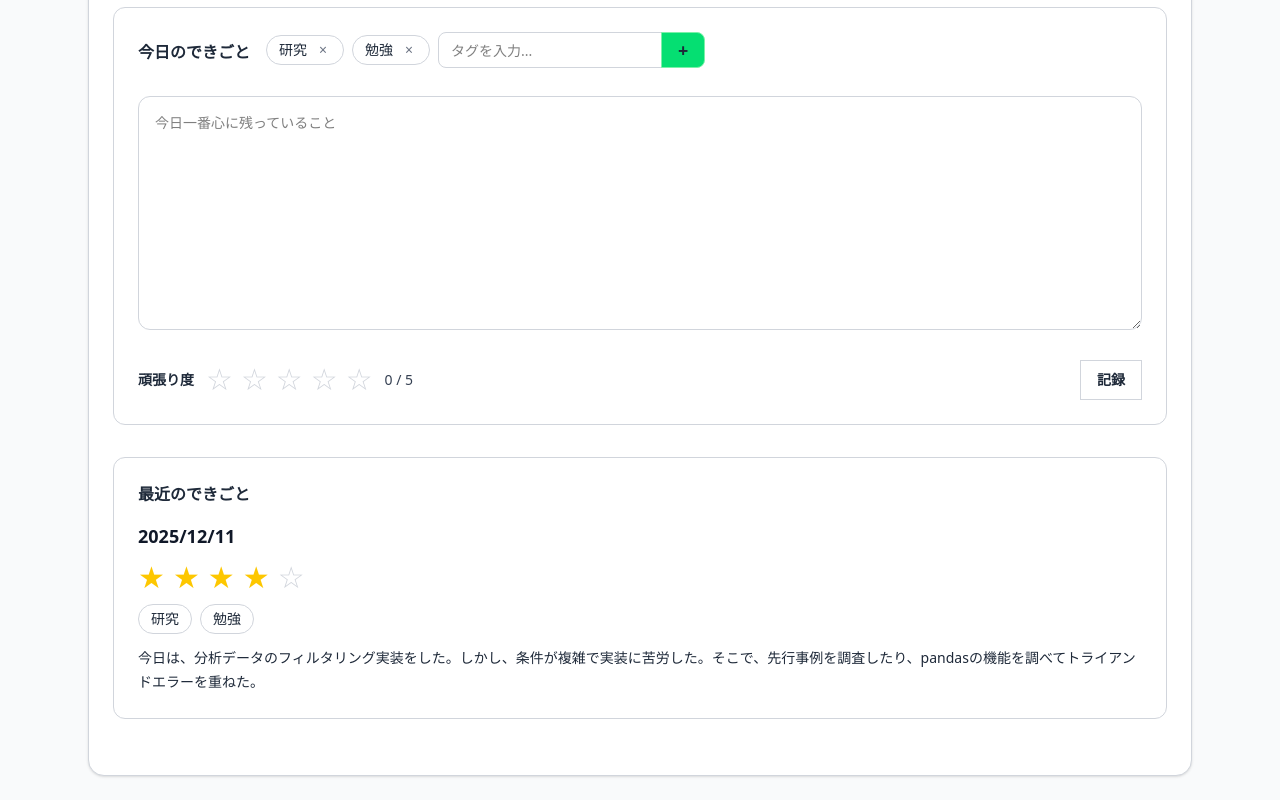
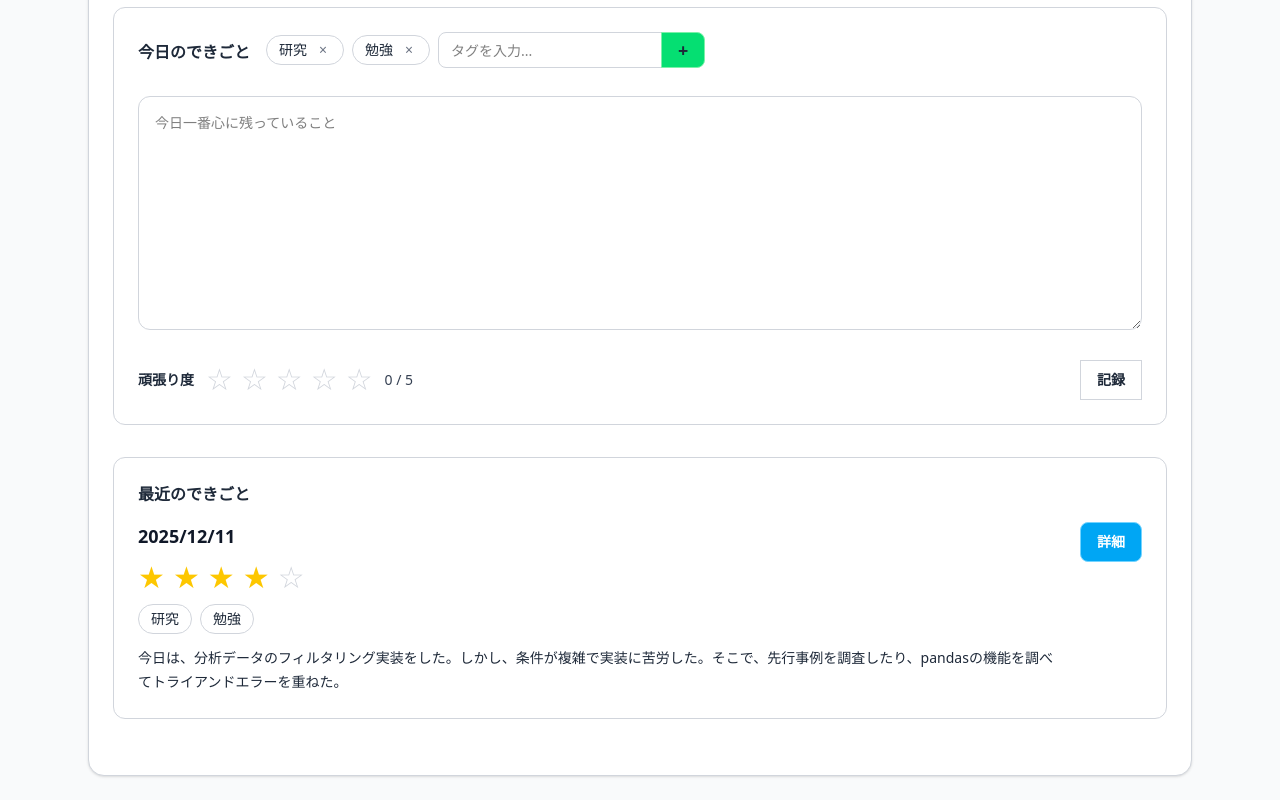
Before and after one commit to Komura-Taichi/nipopo, a React (Vite) app in the folder frontend/: page / in a window 1280 px wide. Shown: the part 361-1161 px from the top of the page. Built offline with nearby package versions, Linux system fonts and the light colour scheme.

Commit message:
add detail button and some pages

```diff
--- a/frontend/src/Home.tsx
+++ b/frontend/src/Home.tsx
@@ -1,4 +1,5 @@
 import React, { useEffect, useRef, useState } from 'react';
+import { useNavigate } from "react-router";
 
 import { secondaryBtnStyle } from "./styles";
 import type { RecentRecord } from "./types";
@@ -32,6 +33,8 @@ function Home() {
     },
   ]);
 
+  const navigate = useNavigate();
+
   const dialogRef = useRef<HTMLDialogElement>(null);
 
   const onAddTag = () => {
@@ -56,7 +59,7 @@ function Home() {
     const nowFormatted = `${now.getFullYear()}/${now.getMonth() + 1}/${now.getDate()}`;
 
     const newRecord: RecentRecord = {
-      id: `t_${recentRecords.length + 1}`,
+      id: `r_${recentRecords.length + 1}`,
       createdAt: nowFormatted,
       effort: effort,
       tags: tags,
@@ -101,6 +104,7 @@ function Home() {
             <div className="mb-3 flex flex-wrap items-center gap-2" aria-label="今日のタグ一覧">
               {tags.map((t) => (
                 <TagChip
+                  key={t}
                   tagName={t}
                   onRemove={() => { setTags((prev) => prev.filter((cur_t) => cur_t !== t)) }}
                 />
@@ -158,7 +162,11 @@ function Home() {
           <div className="space-y-6">
             {recentRecords.map((r) => (
               <div key={r.id} className="space-y-3">
-                <RecentRecordCard recentRecord={r} maxEffort={maxEffort} />
+                <RecentRecordCard
+                  recentRecord={r}
+                  maxEffort={maxEffort}
+                  onClickDetail={(recordId) => navigate(`/records/${recordId}`)}
+                />
               </div>
             ))}
           </div>
--- a/frontend/src/components/RecentRecordCard.tsx
+++ b/frontend/src/components/RecentRecordCard.tsx
@@ -1,3 +1,4 @@
+import { primaryBtnStyle } from "../styles";
 import type { RecentRecord } from "../types";
 import EffortStarsDisplay from "./EffortStarsDisplay";
 import TagChip from "./TagChip";
@@ -5,11 +6,14 @@ import TagChip from "./TagChip";
 type Props = {
     recentRecord: RecentRecord;
     maxEffort: number;
+    onClickDetail: (recordId: string) => void;
 };
 
-function RecentRecordCard({ recentRecord, maxEffort }: Props) {
+function RecentRecordCard({ recentRecord, maxEffort, onClickDetail }: Props) {
     return (
-        <div key={recentRecord.id} className="space-y-3">
+        <div className="flex items-start justify-between gap-4">
+            {/* 左側: 内容 */}
+            <div className="min-w-0 flex-1 space-y-3">
                 <div className="text-lg font-semibold text-gray-900">{recentRecord.createdAt}</div>
 
                 <EffortStarsDisplay effort={recentRecord.effort} maxEffort={maxEffort} />
@@ -17,12 +21,22 @@ function RecentRecordCard({ recentRecord, maxEffort }: Props) {
                 {/* タグ */}
                 <div className="flex flex-wrap gap-2">
                     {recentRecord.tags.map((t) => (
-                    <TagChip tagName={t} />
+                        <TagChip key={t} tagName={t} />
                     ))}
                 </div>
 
                 <p className="text-sm leading-6 text-gray-800">{recentRecord.content}</p>
             </div>
+
+            {/* 右側: 詳細ボタン */}
+            <button
+                type="button"
+                onClick={() => onClickDetail(recentRecord.id)}
+                className={`${primaryBtnStyle} rounded-lg`}
+            >
+                詳細
+            </button>
+        </div>
     );
 }
 
--- a/frontend/src/components/TagChip.tsx
+++ b/frontend/src/components/TagChip.tsx
@@ -6,7 +6,6 @@ type Props = {
 function TagChip({ tagName, onRemove }: Props) {
     return (
         <span
-            key={tagName}
             className="inline-flex items-center gap-2 rounded-full border border-gray-300 bg-white px-3 py-1 text-sm text-gray-800"
         >
             {tagName}
```
Also changed, not shown: frontend/src/Contact.tsx (added, +8 -0 lines), frontend/src/RecordDetail.tsx (added, +8 -0 lines), frontend/src/RecordsList.tsx (added, +8 -0 lines), frontend/src/main.tsx (+7 -1 lines). Lines whose indentation alone changed are shown as unchanged.
